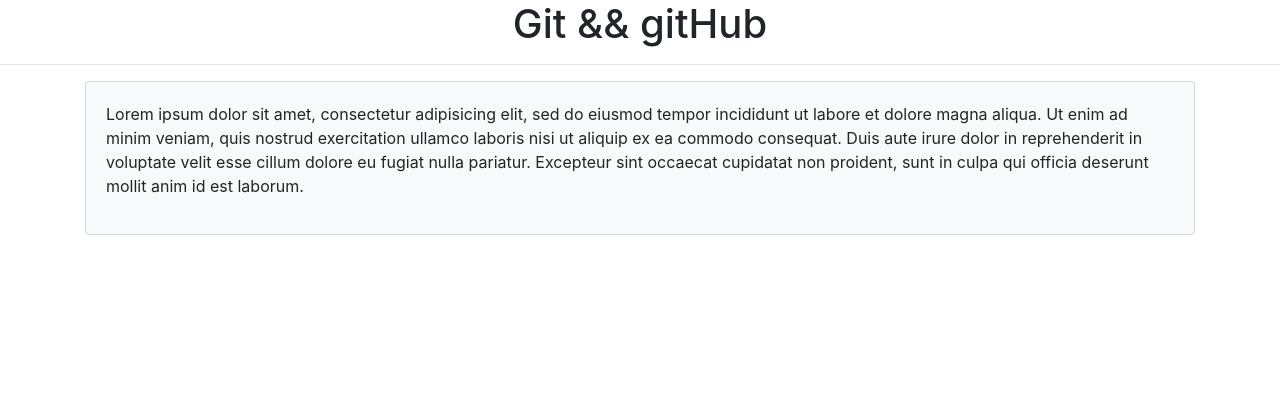
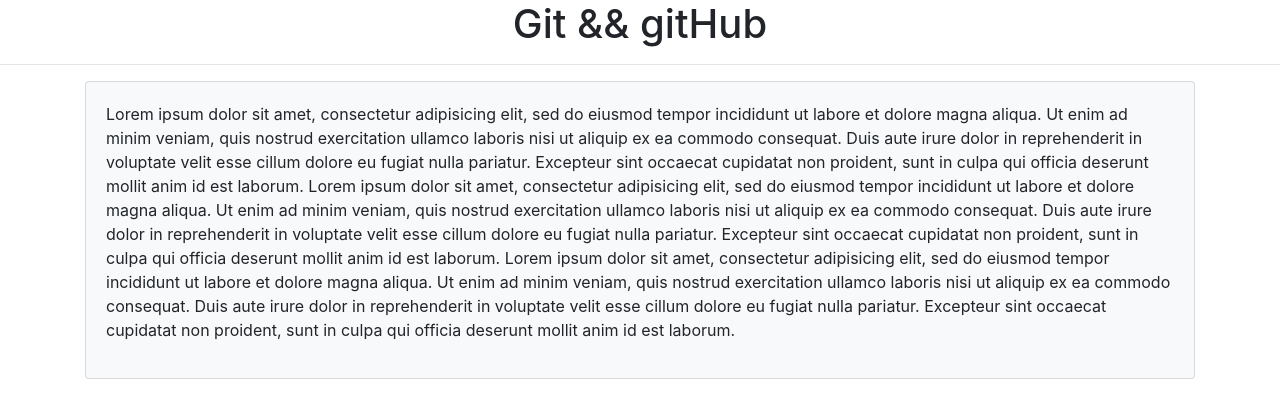
Before and after one commit to vacatota/aprendiendo-git-gitHub, a PHP site: page / in a window 1280 px wide. Shown: the top 418 px of the page. Run offline with PHP 8.4, Linux system fonts and the light colour scheme; some libraries are stand-ins or nearby versions.

Commit message:
agregado varios lorem

```diff
--- a/index.php
+++ b/index.php
@@ -19,6 +19,19 @@
 			consequat. Duis aute irure dolor in reprehenderit in voluptate velit esse
 			cillum dolore eu fugiat nulla pariatur. Excepteur sint occaecat cupidatat non
 			proident, sunt in culpa qui officia deserunt mollit anim id est laborum.
+
+			Lorem ipsum dolor sit amet, consectetur adipisicing elit, sed do eiusmod
+			tempor incididunt ut labore et dolore magna aliqua. Ut enim ad minim veniam,
+			quis nostrud exercitation ullamco laboris nisi ut aliquip ex ea commodo
+			consequat. Duis aute irure dolor in reprehenderit in voluptate velit esse
+			cillum dolore eu fugiat nulla pariatur. Excepteur sint occaecat cupidatat non
+			proident, sunt in culpa qui officia deserunt mollit anim id est laborum.
+			Lorem ipsum dolor sit amet, consectetur adipisicing elit, sed do eiusmod
+			tempor incididunt ut labore et dolore magna aliqua. Ut enim ad minim veniam,
+			quis nostrud exercitation ullamco laboris nisi ut aliquip ex ea commodo
+			consequat. Duis aute irure dolor in reprehenderit in voluptate velit esse
+			cillum dolore eu fugiat nulla pariatur. Excepteur sint occaecat cupidatat non
+			proident, sunt in culpa qui officia deserunt mollit anim id est laborum.
 		</p>
 		</div>
 
```
